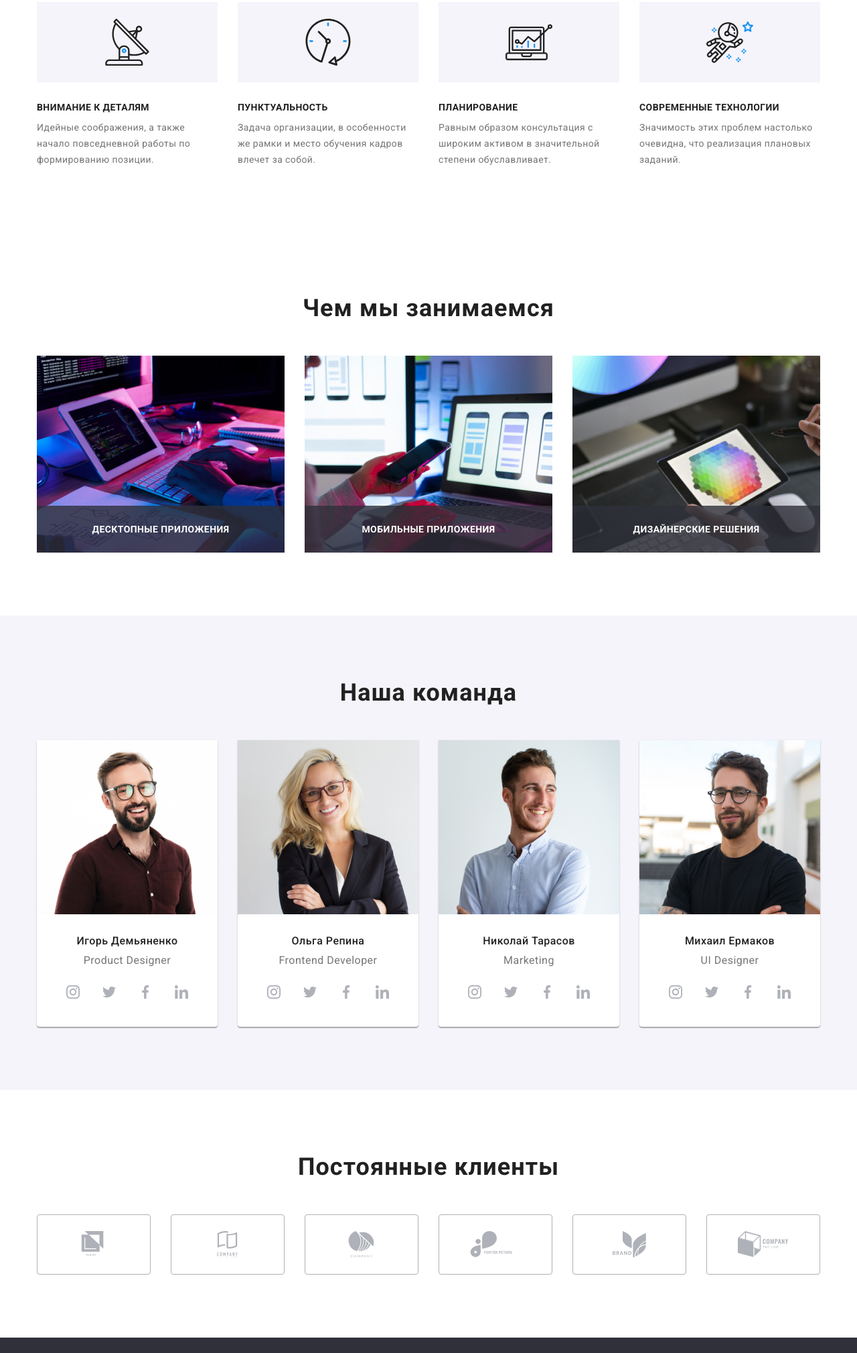
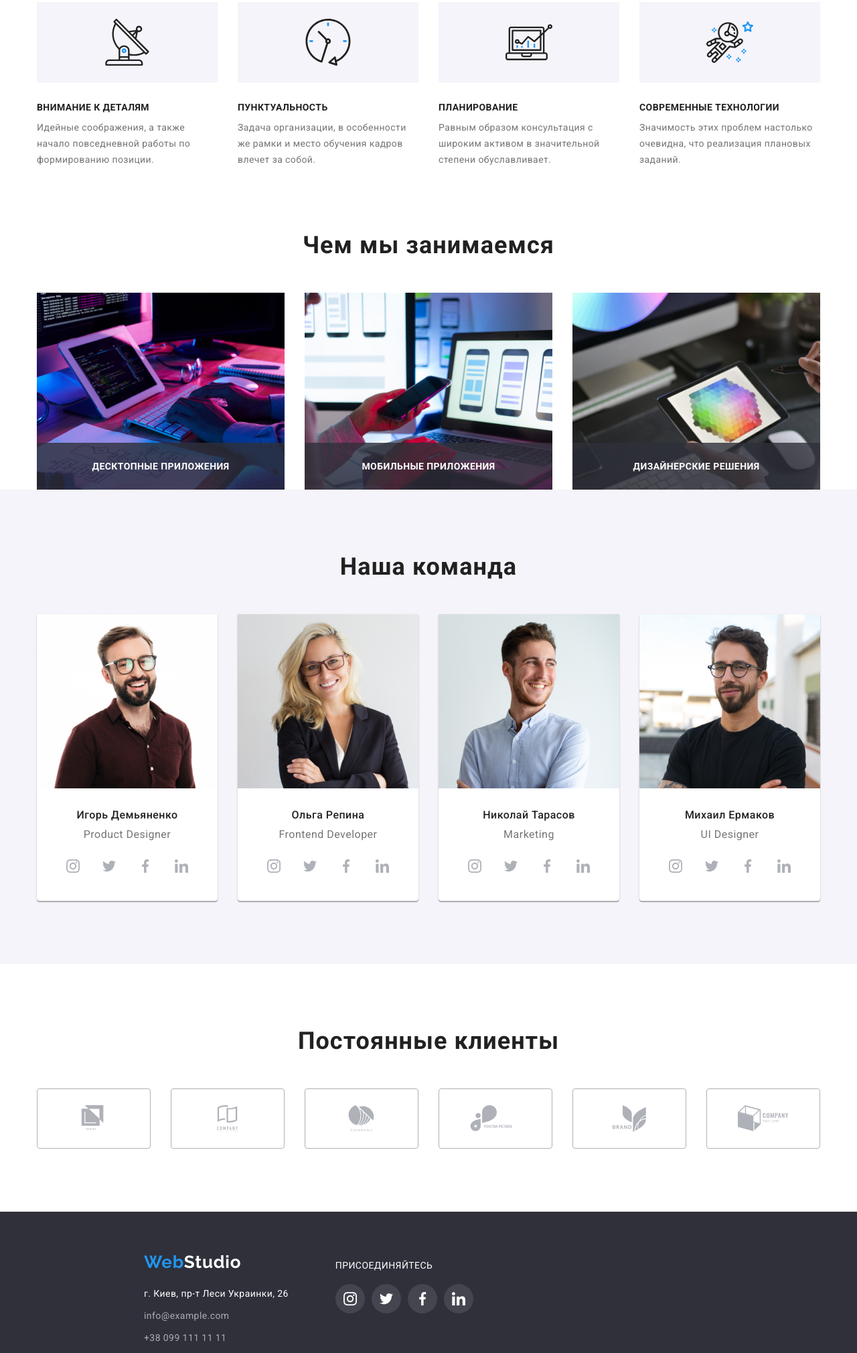
Before and after one commit to VitKo7/goit-markup-hw-05, a plain HTML site: page index.html in a window 1280 px wide. Shown: the part 777-2797 px from the top of the page at 67% size. Drawn offline with nearby package versions, Linux system fonts and the light colour scheme.

Commit message:
HW3 mistakes corrected

```diff
--- a/css/styles.css
+++ b/css/styles.css
@@ -289,7 +289,7 @@ img {
 /* ! ========================= Features ========================= */
 
 .features-section {
-  padding: 94px 0;
+  padding: 94px 0 0;
 }
 
 .section .features {
@@ -349,7 +349,7 @@ img {
 /* ! ========================= SERVICES ========================= */
 
 .services-section {
-  padding: 94px 0;
+  padding: 94px 0 0;
 }
 
 .services-list {
@@ -535,7 +535,7 @@ img {
   margin: 0 auto;
   color: var(--primary-white-color);
   background-color: var(--footer-background);
-  /* padding: 60px 0; */
+  padding: 60px 0;
 }
 
 .footer .logo-Studio {
@@ -568,9 +568,6 @@ img {
 .footer-combine {
   display: flex;
 }
-.footer-address {
-  margin: 60px 0;
-}
 
 .slogan {
   color: var(--primary-white-color);
@@ -584,7 +581,7 @@ img {
   margin-bottom: 20px;
 }
 .footer-social {
-  margin-top: 72px;
+  margin-top: 12px;
   /* margin-bottom: 100px;  */
   margin-left: 70px;
 }
```
Also changed, not shown: portfolio.html (+2 -2 lines).
